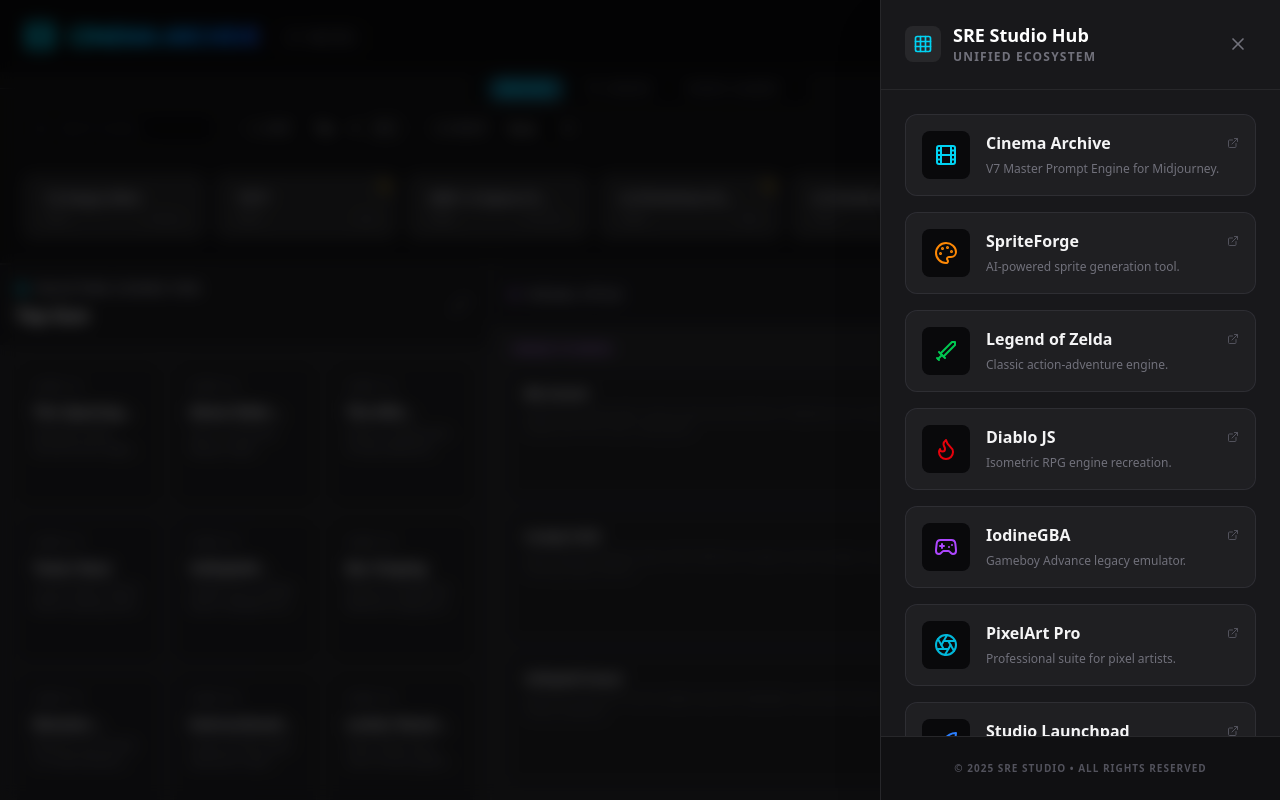
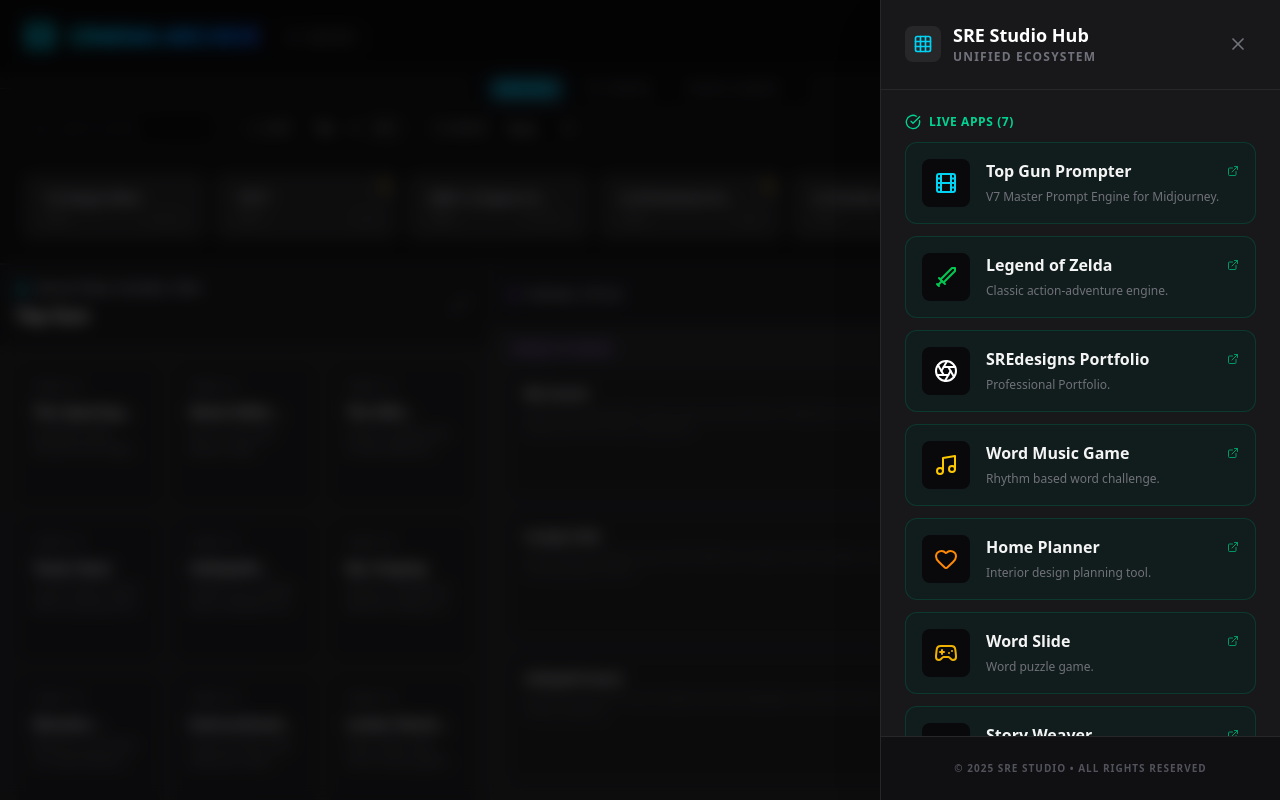
Before and after one commit to SREphoto/TopGunPrompter, a React (Vite) app: page / in a window 1280 px wide. Both pictures are taken after a click on the button 1236 px from the left and 36 px from the top of the page. Built offline with nearby package versions, Linux system fonts and the light colour scheme.

Commit message:
Update sidebar with 3 sections and deploy to GitHub Pages

```diff
--- a/src/App.tsx
+++ b/src/App.tsx
@@ -5,7 +5,7 @@
 import { movies } from './data/movies';
 import { series } from './data/series';
 import { games } from './data/games';
-import { studioProjects } from './data/projects';
+import { deployedApps, repoApps, localApps } from './data/projects';
 import {
   Copy, Terminal, Film, Palette, CheckCircle, ChevronDown, ChevronRight, Search, SortAsc,
   Layers, Maximize2, Minimize2, Filter, Dices, Lock, Unlock, Trophy, Grid, X,
@@ -1033,9 +1033,15 @@
               </button>
             </div>
 
+
             <div className="flex-1 overflow-y-auto p-6 custom-scrollbar">
-              <div className="space-y-4">
-                {studioProjects.map((project) => {
+              {/* Section 1: Working Apps */}
+              <div className="mb-8">
+                <h3 className="text-xs font-bold text-emerald-400 uppercase tracking-wider mb-3 flex items-center gap-2">
+                  <CheckCircle className="w-4 h-4" /> Live Apps ({deployedApps.length})
+                </h3>
+                <div className="space-y-3">
+                  {deployedApps.map((project) => {
                     const IconComponent = {
                       Film, Palette, Shirt, Sword, Car, Rocket, Flame,
                       Gamepad2, Aperture, Map, Music, Heart, Zap, Waves, BarChart3,
@@ -1047,7 +1053,7 @@
                         href={project.url}
                         target="_blank"
                         rel="noopener noreferrer"
-                      className="group block p-4 bg-zinc-800/50 border border-zinc-700/50 rounded-xl hover:bg-zinc-800 hover:border-cyan-500/50 transition-all duration-300"
+                        className="group block p-4 bg-emerald-950/30 border border-emerald-700/30 rounded-xl hover:bg-emerald-900/40 hover:border-emerald-500/50 transition-all duration-300"
                       >
                         <div className="flex items-start gap-4">
                           <div className={`p-3 bg-zinc-950 rounded-lg group-hover:scale-110 transition-transform duration-300 ${project.color}`}>
@@ -1055,13 +1061,8 @@
                           </div>
                           <div className="flex-1">
                             <div className="flex items-center justify-between">
-                            <div className="flex items-center gap-2">
-                              <h3 className="font-bold text-zinc-100 group-hover:text-cyan-400 transition-colors">{project.title}</h3>
-                              {project.visibility === 'Private' && (
-                                <span className="text-[8px] bg-zinc-800 text-zinc-500 border border-zinc-700 px-1 py-0.5 rounded uppercase font-black">Private</span>
-                              )}
-                            </div>
-                            <ExternalLink className="w-3 h-3 text-zinc-600 group-hover:text-cyan-400" />
+                              <h3 className="font-bold text-zinc-100 group-hover:text-emerald-400 transition-colors">{project.title}</h3>
+                              <ExternalLink className="w-3 h-3 text-emerald-600 group-hover:text-emerald-400" />
                             </div>
                             <p className="text-xs text-zinc-500 mt-1 leading-relaxed">{project.description}</p>
                           </div>
@@ -1069,6 +1070,82 @@
                       </a>
                     );
                   })}
+                </div>
+              </div>
+
+              {/* Section 2: GitHub Repos */}
+              <div className="mb-8">
+                <h3 className="text-xs font-bold text-blue-400 uppercase tracking-wider mb-3 flex items-center gap-2">
+                  <Terminal className="w-4 h-4" /> GitHub Repos ({repoApps.length})
+                </h3>
+                <div className="space-y-3">
+                  {repoApps.map((project) => {
+                    const IconComponent = {
+                      Film, Palette, Shirt, Sword, Car, Rocket, Flame,
+                      Gamepad2, Aperture, Map, Music, Heart, Zap, Waves, BarChart3,
+                      Skull, Coins, MessageCircle, Video, Citrus
+                    }[project.icon] || Grid;
+                    return (
+                      <a
+                        key={project.id}
+                        href={project.url}
+                        target="_blank"
+                        rel="noopener noreferrer"
+                        className="group block p-4 bg-blue-950/30 border border-blue-700/30 rounded-xl hover:bg-blue-900/40 hover:border-blue-500/50 transition-all duration-300"
+                      >
+                        <div className="flex items-start gap-4">
+                          <div className={`p-3 bg-zinc-950 rounded-lg group-hover:scale-110 transition-transform duration-300 ${project.color}`}>
+                            <IconComponent className="w-6 h-6" />
+                          </div>
+                          <div className="flex-1">
+                            <div className="flex items-center justify-between">
+                              <h3 className="font-bold text-zinc-100 group-hover:text-blue-400 transition-colors">{project.title}</h3>
+                              <ExternalLink className="w-3 h-3 text-blue-600 group-hover:text-blue-400" />
+                            </div>
+                            <p className="text-xs text-zinc-500 mt-1 leading-relaxed">{project.description}</p>
+                          </div>
+                        </div>
+                      </a>
+                    );
+                  })}
+                </div>
+              </div>
+
+              {/* Section 3: Local Only */}
+              <div className="mb-4">
+                <h3 className="text-xs font-bold text-zinc-500 uppercase tracking-wider mb-3 flex items-center gap-2">
+                  <Lock className="w-4 h-4" /> Local Only ({localApps.length})
+                </h3>
+                <div className="space-y-3">
+                  {localApps.map((project) => {
+                    const IconComponent = {
+                      Film, Palette, Shirt, Sword, Car, Rocket, Flame,
+                      Gamepad2, Aperture, Map, Music, Heart, Zap, Waves, BarChart3,
+                      Skull, Coins, MessageCircle, Video, Citrus
+                    }[project.icon] || Grid;
+                    return (
+                      <div
+                        key={project.id}
+                        className="group block p-4 bg-zinc-900/50 border border-zinc-800 rounded-xl opacity-60"
+                      >
+                        <div className="flex items-start gap-4">
+                          <div className={`p-3 bg-zinc-950 rounded-lg ${project.color}`}>
+                            <IconComponent className="w-6 h-6" />
+                          </div>
+                          <div className="flex-1">
+                            <div className="flex items-center justify-between">
+                              <div className="flex items-center gap-2">
+                                <h3 className="font-bold text-zinc-400">{project.title}</h3>
+                                <span className="text-[8px] bg-zinc-800 text-zinc-600 border border-zinc-700 px-1 py-0.5 rounded uppercase font-black">Local</span>
+                              </div>
+                            </div>
+                            <p className="text-xs text-zinc-600 mt-1 leading-relaxed">{project.description}</p>
+                          </div>
+                        </div>
+                      </div>
+                    );
+                  })}
+                </div>
               </div>
             </div>
 
--- a/src/data/projects.ts
+++ b/src/data/projects.ts
@@ -4,29 +4,23 @@
     title: string;
     description: string;
     url: string;
-    icon: string; // Lucide icon name or type
+    icon: string;
     color: string;
     visibility: 'Public' | 'Private';
+    status: 'deployed' | 'repo' | 'local';
 }
 
-export const studioProjects: StudioProject[] = [
+// SECTION 1: Deployed & Working Apps (GitHub Pages)
+export const deployedApps: StudioProject[] = [
     {
         id: 'cinema-archive',
-        title: 'Cinema Archive',
+        title: 'Top Gun Prompter',
         description: 'V7 Master Prompt Engine for Midjourney.',
         url: 'https://srephoto.github.io/TopGunPrompter/',
         icon: 'Film',
         color: 'text-cyan-400',
-        visibility: 'Public'
-    },
-    {
-        id: 'sprite-forge',
-        title: 'SpriteForge',
-        description: 'AI-powered sprite generation tool.',
-        url: 'https://srephoto.github.io/SpriteForge/',
-        icon: 'Palette',
-        color: 'text-orange-400',
-        visibility: 'Public'
+        visibility: 'Public',
+        status: 'deployed'
     },
     {
         id: 'zelda-clone',
@@ -35,61 +29,18 @@
         url: 'https://srephoto.github.io/zelda-clone/',
         icon: 'Sword',
         color: 'text-green-500',
-        visibility: 'Public'
+        visibility: 'Public',
+        status: 'deployed'
     },
     {
-        id: 'diablo-js',
-        title: 'Diablo JS',
-        description: 'Isometric RPG engine recreation.',
-        url: 'https://srephoto.github.io/diablo-js/',
-        icon: 'Flame',
-        color: 'text-red-600',
-        visibility: 'Public'
-    },
-    {
-        id: 'iodine-gba',
-        title: 'IodineGBA',
-        description: 'Gameboy Advance legacy emulator.',
-        url: 'https://srephoto.github.io/IodineGBA/',
-        icon: 'Gamepad2',
-        color: 'text-purple-500',
-        visibility: 'Public'
-    },
-    {
-        id: 'pixel-art-pro',
-        title: 'PixelArt Pro',
-        description: 'Professional suite for pixel artists.',
-        url: 'https://srephoto.github.io/PixelArtPro/',
+        id: 'sre-designs',
+        title: 'SREdesigns Portfolio',
+        description: 'Professional Portfolio.',
+        url: 'https://srephoto.github.io/SREdesigns/',
         icon: 'Aperture',
-        color: 'text-cyan-500',
-        visibility: 'Public'
-    },
-    {
-        id: 'launchpad',
-        title: 'Studio Launchpad',
-        description: 'Deployment & management suite.',
-        url: 'https://srephoto.github.io/Interactive-App-Deployment-Launchpad-/',
-        icon: 'Rocket',
-        color: 'text-blue-500',
-        visibility: 'Public'
-    },
-    {
-        id: 'treasure-map',
-        title: 'Local Treasure Map',
-        description: 'Garage sale routing and local sales.',
-        url: 'https://srephoto.github.io/Local-Treasure-Map/',
-        icon: 'Map',
-        color: 'text-emerald-500',
-        visibility: 'Public'
-    },
-    {
-        id: 'wellnest',
-        title: 'WellNest Social',
-        description: 'Wellness platform and base app.',
-        url: 'https://srephoto.github.io/WellNestSocialBaseApp/',
-        icon: 'Heart',
-        color: 'text-rose-400',
-        visibility: 'Public'
+        color: 'text-white',
+        visibility: 'Public',
+        status: 'deployed'
     },
     {
         id: 'word-music',
@@ -98,124 +49,8 @@
         url: 'https://srephoto.github.io/Word-Music-Game/',
         icon: 'Music',
         color: 'text-yellow-400',
-        visibility: 'Public'
-    },
-    {
-        id: 'reia',
-        title: 'Reia (Godot/Rust)',
-        description: 'MMO engine networking project.',
-        url: 'https://srephoto.github.io/Reia/',
-        icon: 'Zap',
-        color: 'text-indigo-400',
-        visibility: 'Public'
-    },
-    {
-        id: 'aquaria',
-        title: 'Aquaria',
-        description: 'Open source underwater adventure.',
-        url: 'https://srephoto.github.io/Aquaria/',
-        icon: 'Waves',
-        color: 'text-blue-400',
-        visibility: 'Public'
-    },
-    {
-        id: 'pixel-platformer',
-        title: 'Pixel Platformer',
-        description: 'HTML5 Entity platformer engine.',
-        url: 'https://srephoto.github.io/PixelPlatformer/',
-        icon: 'Trophy',
-        color: 'text-lime-400',
-        visibility: 'Public'
-    },
-    {
-        id: 'roguish',
-        title: 'Roguish',
-        description: 'Extensible roguelike multiplayer.',
-        url: 'https://srephoto.github.io/roguish/',
-        icon: 'Skull',
-        color: 'text-zinc-400',
-        visibility: 'Public'
-    },
-    {
-        id: 'poker-texas',
-        title: 'Texas Hold\'em',
-        description: 'Web-based card game engine.',
-        url: 'https://srephoto.github.io/TEXASHOLD/',
-        icon: 'Coins',
-        color: 'text-red-500',
-        visibility: 'Public'
-    },
-    {
-        id: 'flirt-game',
-        title: 'Flirt Game',
-        description: 'Social interaction simulator.',
-        url: 'https://srephoto.github.io/Flirt-Game/',
-        icon: 'MessageCircle',
-        color: 'text-pink-400',
-        visibility: 'Public'
-    },
-    {
-        id: 'video-kit',
-        title: 'Video Starter Kit',
-        description: 'AI video production tools.',
-        url: 'https://srephoto.github.io/video-starter-kit/',
-        icon: 'Video',
-        color: 'text-blue-600',
-        visibility: 'Public'
-    },
-    {
-        id: 'mad-men-stylist',
-        title: 'Mad Men Stylist',
-        description: 'Fashion & Scene Creator.',
-        url: 'https://srephoto.github.io/MadMenPromptCreator/',
-        icon: 'Shirt',
-        color: 'text-amber-500',
-        visibility: 'Private'
-    },
-    {
-        id: 'retro-outrun',
-        title: 'Retro Outrun',
-        description: 'Synthwave visualizer.',
-        url: 'https://srephoto.github.io/Gemini-Turbo-Outrun/',
-        icon: 'Car',
-        color: 'text-pink-500',
-        visibility: 'Private'
-    },
-    {
-        id: 'sky-metropolis',
-        title: 'Sky Metropolis',
-        description: 'Cloud city builder simulator.',
-        url: 'https://github.com/SREphoto/Sky-Metropolis',
-        icon: 'Citrus',
-        color: 'text-sky-400',
-        visibility: 'Private'
-    },
-    {
-        id: '3d-asset-studio',
-        title: '3D Asset Studio',
-        description: '3D asset preview & management.',
-        url: 'https://srephoto.github.io/3DAssetStudio/3D-Asset-Studio/',
-        icon: 'Video',
-        color: 'text-blue-500',
-        visibility: 'Public'
-    },
-    {
-        id: 'tetris',
-        title: 'Tetris',
-        description: 'Classic block stacking game.',
-        url: 'https://srephoto.github.io/Tetris/Tetris/',
-        icon: 'Gamepad2',
-        color: 'text-purple-500',
-        visibility: 'Public'
-    },
-    {
-        id: 'fantasy-map-designer',
-        title: 'Fantasy Map Designer',
-        description: 'Create fantasy world maps.',
-        url: 'https://srephoto.github.io/Fantasy%20World%20Map%20Designer/fantasy-map-designer/',
-        icon: 'Map',
-        color: 'text-emerald-600',
-        visibility: 'Public'
+        visibility: 'Public',
+        status: 'deployed'
     },
     {
         id: 'home-planner',
@@ -224,43 +59,18 @@
         url: 'https://srephoto.github.io/HomePlanner/',
         icon: 'Heart',
         color: 'text-orange-400',
-        visibility: 'Public'
+        visibility: 'Public',
+        status: 'deployed'
     },
     {
-        id: 'iconify',
-        title: 'Iconify',
-        description: 'Icon generation management.',
-        url: 'https://srephoto.github.io/Iconify/Iconify-Nov-2025/',
-        icon: 'Palette',
-        color: 'text-cyan-500',
-        visibility: 'Public'
-    },
-    {
-        id: 'punchline-master',
-        title: 'Punchline Master',
-        description: 'AI Punchline Meme Calendar.',
-        url: 'https://srephoto.github.io/Punchline%20Master/AI-Punchline-Meme-Calendar/',
-        icon: 'MessageCircle',
-        color: 'text-pink-500',
-        visibility: 'Public'
-    },
-    {
-        id: 'storyboard-creator',
-        title: 'StoryBoard Creator',
-        description: 'Visual storytelling tool.',
-        url: 'https://srephoto.github.io/StoryBoard%20Creator/StoryBoardCreator/',
-        icon: 'Film',
-        color: 'text-zinc-400',
-        visibility: 'Public'
-    },
-    {
-        id: 'ocr-app',
-        title: 'OCR App',
-        description: 'Optical Character Recognition.',
-        url: 'https://srephoto.github.io/ocr-app/',
-        icon: 'Aperture',
-        color: 'text-green-400',
-        visibility: 'Public'
+        id: 'word-slide',
+        title: 'Word Slide',
+        description: 'Word puzzle game.',
+        url: 'https://srephoto.github.io/WordSlide/',
+        icon: 'Gamepad2',
+        color: 'text-yellow-500',
+        visibility: 'Public',
+        status: 'deployed'
     },
     {
         id: 'storyweaver',
@@ -269,25 +79,142 @@
         url: 'https://srephoto.github.io/storyweaver/',
         icon: 'MessageCircle',
         color: 'text-indigo-500',
-        visibility: 'Public'
+        visibility: 'Public',
+        status: 'deployed'
+    }
+];
+
+// SECTION 2: GitHub Repos (Source code - click to view on GitHub)
+export const repoApps: StudioProject[] = [
+    {
+        id: 'sprite-forge',
+        title: 'SpriteForge',
+        description: 'AI-powered sprite generation tool.',
+        url: 'https://github.com/SREphoto/SpriteForge',
+        icon: 'Palette',
+        color: 'text-orange-400',
+        visibility: 'Public',
+        status: 'repo'
     },
     {
-        id: 'word-slide',
-        title: 'Word Slide',
-        description: 'Word puzzle game.',
-        url: 'https://srephoto.github.io/WordSlide/',
-        icon: 'Gamepad2',
-        color: 'text-yellow-500',
-        visibility: 'Public'
+        id: 'diablo-js',
+        title: 'Diablo JS',
+        description: 'Isometric RPG engine recreation.',
+        url: 'https://github.com/SREphoto/diablo-js',
+        icon: 'Flame',
+        color: 'text-red-600',
+        visibility: 'Public',
+        status: 'repo'
     },
     {
-        id: 'sre-designs',
-        title: 'SREdesigns',
-        description: 'Professional Portfolio.',
-        url: 'https://srephoto.github.io/SREdesigns/',
+        id: 'iodine-gba',
+        title: 'IodineGBA',
+        description: 'Gameboy Advance legacy emulator.',
+        url: 'https://github.com/SREphoto/IodineGBA',
+        icon: 'Gamepad2',
+        color: 'text-purple-500',
+        visibility: 'Public',
+        status: 'repo'
+    },
+    {
+        id: 'pixel-art-pro',
+        title: 'PixelArt Pro',
+        description: 'Professional suite for pixel artists.',
+        url: 'https://github.com/SREphoto/PixelArtPro',
         icon: 'Aperture',
-        color: 'text-white',
-        visibility: 'Public'
+        color: 'text-cyan-500',
+        visibility: 'Public',
+        status: 'repo'
+    },
+    {
+        id: 'pixel-platformer',
+        title: 'Pixel Platformer',
+        description: 'HTML5 Entity platformer engine.',
+        url: 'https://github.com/SREphoto/PixelPlatformer',
+        icon: 'Trophy',
+        color: 'text-lime-400',
+        visibility: 'Public',
+        status: 'repo'
+    },
+    {
+        id: 'treasure-map',
+        title: 'Local Treasure Map',
+        description: 'Garage sale routing and local sales.',
+        url: 'https://github.com/SREphoto/Local-Treasure-Map',
+        icon: 'Map',
+        color: 'text-emerald-500',
+        visibility: 'Public',
+        status: 'repo'
+    },
+    {
+        id: 'wellnest',
+        title: 'WellNest',
+        description: 'Wellness platform.',
+        url: 'https://github.com/SREphoto/WellNest',
+        icon: 'Heart',
+        color: 'text-rose-400',
+        visibility: 'Public',
+        status: 'repo'
+    },
+    {
+        id: 'reia',
+        title: 'Reia (Godot/Rust)',
+        description: 'MMO engine networking project.',
+        url: 'https://github.com/SREphoto/Reia',
+        icon: 'Zap',
+        color: 'text-indigo-400',
+        visibility: 'Public',
+        status: 'repo'
+    },
+    {
+        id: 'aquaria',
+        title: 'Aquaria',
+        description: 'Open source underwater adventure.',
+        url: 'https://github.com/SREphoto/Aquaria',
+        icon: 'Waves',
+        color: 'text-blue-400',
+        visibility: 'Public',
+        status: 'repo'
+    },
+    {
+        id: 'roguish',
+        title: 'Roguish',
+        description: 'Extensible roguelike multiplayer.',
+        url: 'https://github.com/SREphoto/roguish',
+        icon: 'Skull',
+        color: 'text-zinc-400',
+        visibility: 'Public',
+        status: 'repo'
+    },
+    {
+        id: 'poker-texas',
+        title: 'Texas Hold\'em',
+        description: 'Web-based card game engine.',
+        url: 'https://github.com/SREphoto/TEXASHOLD',
+        icon: 'Coins',
+        color: 'text-red-500',
+        visibility: 'Public',
+        status: 'repo'
+    },
+    {
+        id: 'flirt-game',
+        title: 'Flirt Game',
+        description: 'Social interaction simulator.',
+        url: 'https://github.com/SREphoto/Flirt-Game',
+        icon: 'MessageCircle',
+        color: 'text-pink-400',
+        visibility: 'Public',
+        status: 'repo'
+    },
+    {
+        id: 'video-kit',
+        title: 'Video Starter Kit',
+        description: 'AI video production tools.',
+        url: 'https://github.com/SREphoto/video-starter-kit',
+        icon: 'Video',
+        color: 'text-blue-600',
+        visibility: 'Public',
+        status: 'repo'
     },
     {
         id: 'supertuxkart',
@@ -296,15 +223,64 @@
         url: 'https://github.com/SREphoto/SuperTuxKart',
         icon: 'Car',
         color: 'text-red-500',
-        visibility: 'Public'
+        visibility: 'Public',
+        status: 'repo'
     },
     {
         id: 'dynamic-prob-calc',
         title: 'Probability Calc',
         description: 'Advanced statistics suite.',
-        url: 'https://srephoto.github.io/dynamic-probability-calculator/',
+        url: 'https://github.com/SREphoto/dynamic-probability-calculator',
         icon: 'BarChart3',
         color: 'text-blue-400',
-        visibility: 'Public'
+        visibility: 'Public',
+        status: 'repo'
+    },
+    {
+        id: 'fractalization',
+        title: 'Fractalization',
+        description: 'Fractal visualization.',
+        url: 'https://github.com/SREphoto/Fractalization',
+        icon: 'Aperture',
+        color: 'text-purple-400',
+        visibility: 'Public',
+        status: 'repo'
     }
 ];
+
+// SECTION 3: Local Only (Not deployed yet)
+export const localApps: StudioProject[] = [
+    {
+        id: 'mad-men-stylist',
+        title: 'Mad Men Stylist',
+        description: 'Fashion & Scene Creator.',
+        url: '',
+        icon: 'Shirt',
+        color: 'text-amber-500',
+        visibility: 'Private',
+        status: 'local'
+    },
+    {
+        id: 'ocr-app',
+        title: 'OCR App',
+        description: 'Optical Character Recognition.',
+        url: '',
+        icon: 'Aperture',
+        color: 'text-green-400',
+        visibility: 'Private',
+        status: 'local'
+    },
+    {
+        id: 'tetris',
+        title: 'Tetris',
+        description: 'Classic block stacking game.',
+        url: '',
+        icon: 'Gamepad2',
+        color: 'text-purple-500',
+        visibility: 'Private',
+        status: 'local'
+    }
+];
+
+// Combined for backwards compatibility
+export const studioProjects: StudioProject[] = [...deployedApps, ...repoApps, ...localApps];
```
Lines whose indentation alone changed are shown as unchanged.
